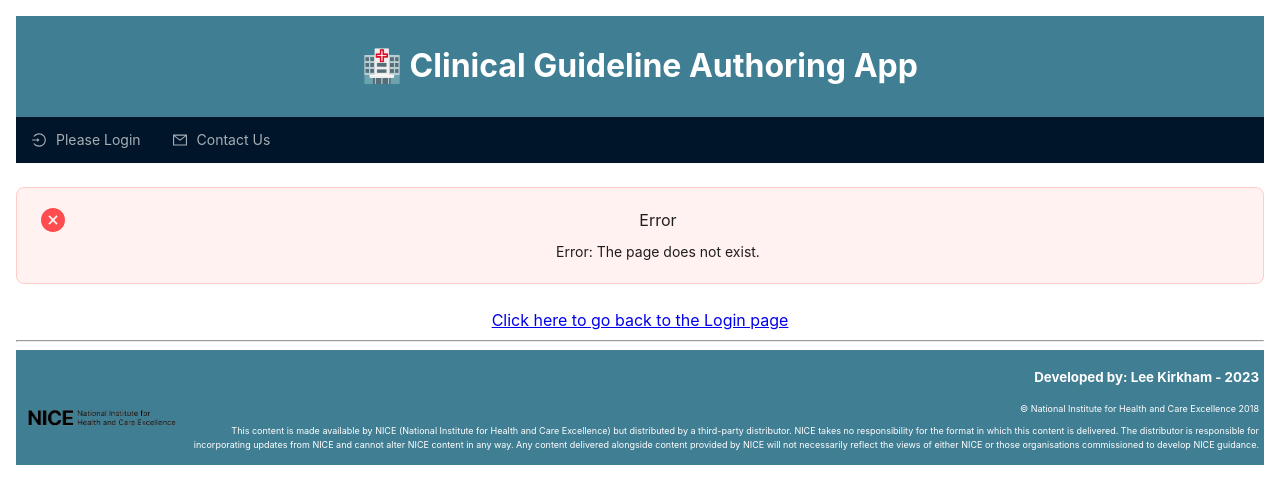
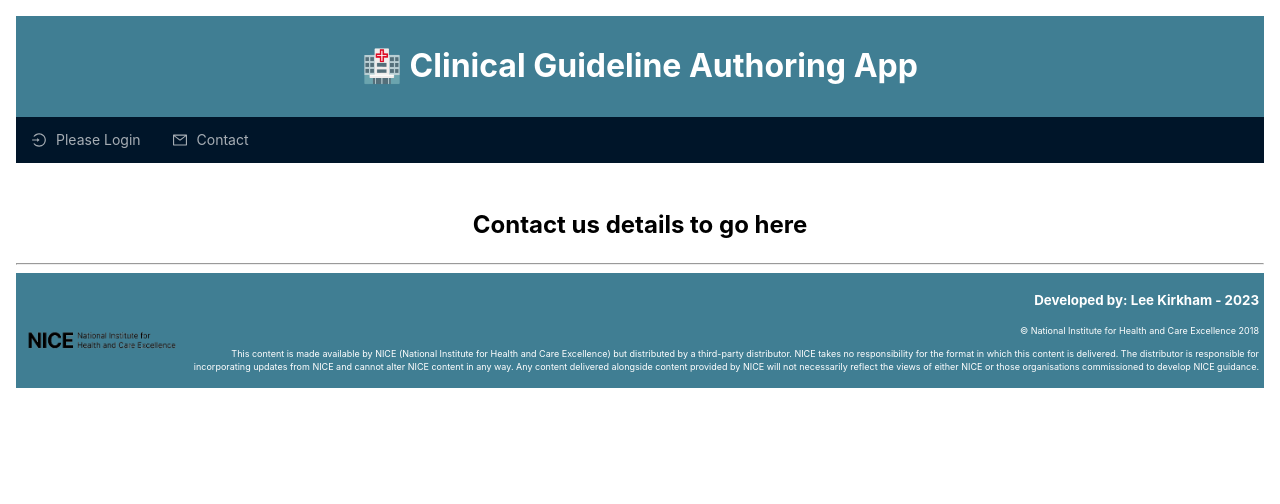
Before and after one commit to leekli/clinical-guideline-app-FE, a React (Vite) app: page /contact in a window 1280 px wide. Shown: the top 504 px of the page. Built offline with nearby package versions, Linux system fonts and the light colour scheme.

Commit message:
adds a bare bones contact page, includes link as a route and added to nav bar links

```diff
--- a/src/App.jsx
+++ b/src/App.jsx
@@ -7,6 +7,7 @@ import { Homepage } from "./components/Homepage";
 import { SingleGuideline } from "./components/SingleGuideline";
 import { NavBar } from "./components/NavBar";
 import ErrorPage from "./components/ErrorPage";
+import { Contact } from "./components/Contact";
 
 function App() {
   return (
@@ -21,6 +22,7 @@ function App() {
             path="/guidelines/:guideline_id"
             element={<SingleGuideline />}
           />
+          <Route path="/contact" element={<Contact />} />
           <Route path="/error" element={<ErrorPage />} />
           <Route path="*" element={<ErrorPage />} />
         </Routes>
--- /dev/null
+++ b/src/components/Contact.jsx
@@ -0,0 +1,7 @@
+export const Contact = () => {
+  return (
+    <>
+      <h2>Contact us details to go here</h2>
+    </>
+  );
+};
--- a/src/components/NavBar.jsx
+++ b/src/components/NavBar.jsx
@@ -35,7 +35,7 @@ export const NavBar = () => {
       icon: <HomeOutlined />,
     },
     {
-      label: "Contact Us",
+      label: <Link to="/contact">Contact</Link>,
       key: "contact",
       icon: <MailOutlined />,
     },
@@ -54,7 +54,7 @@ export const NavBar = () => {
       icon: <LoginOutlined />,
     },
     {
-      label: "Contact Us",
+      label: <Link to="/contact">Contact</Link>,
       key: "contact",
       icon: <MailOutlined />,
     },
```
